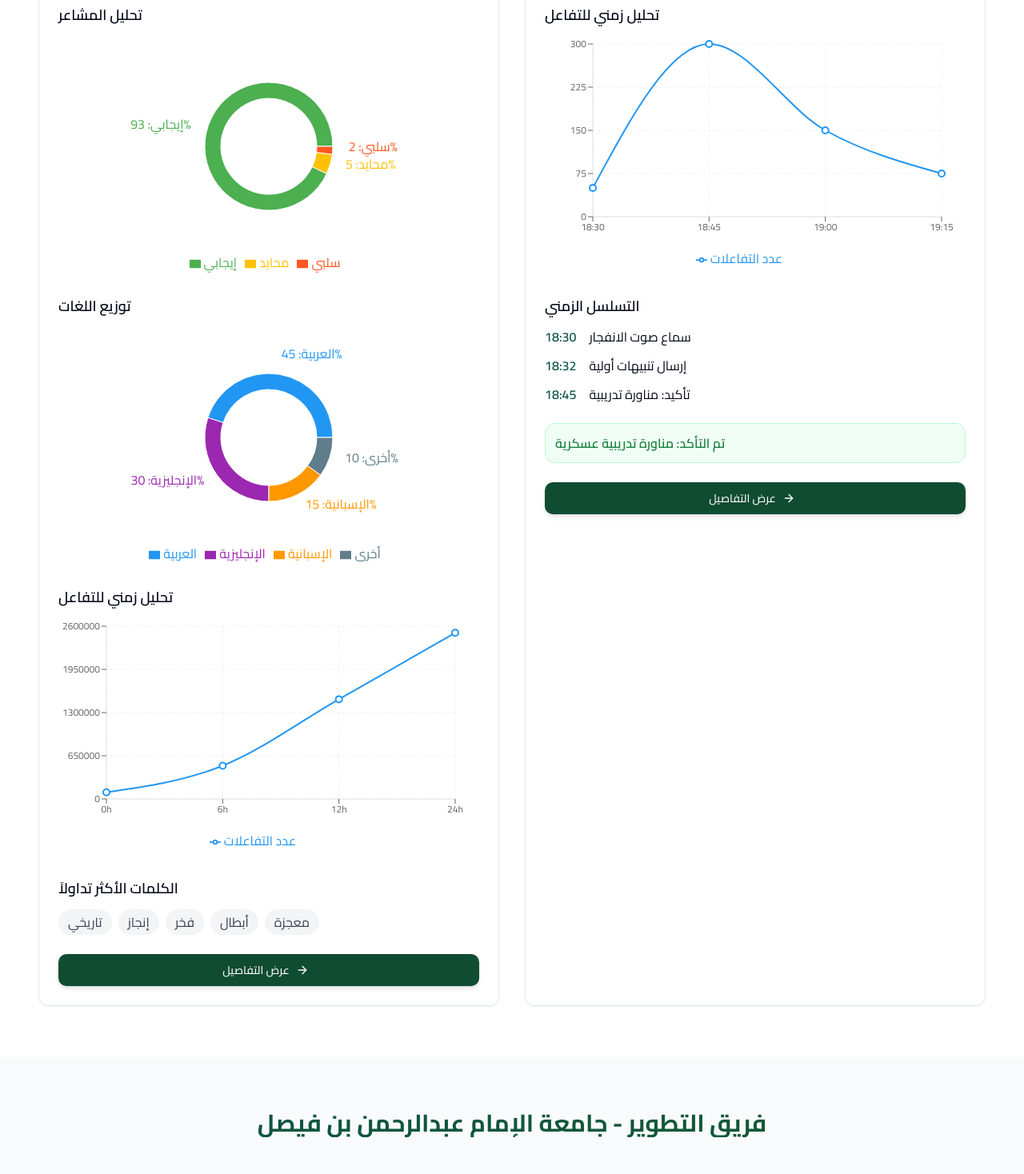
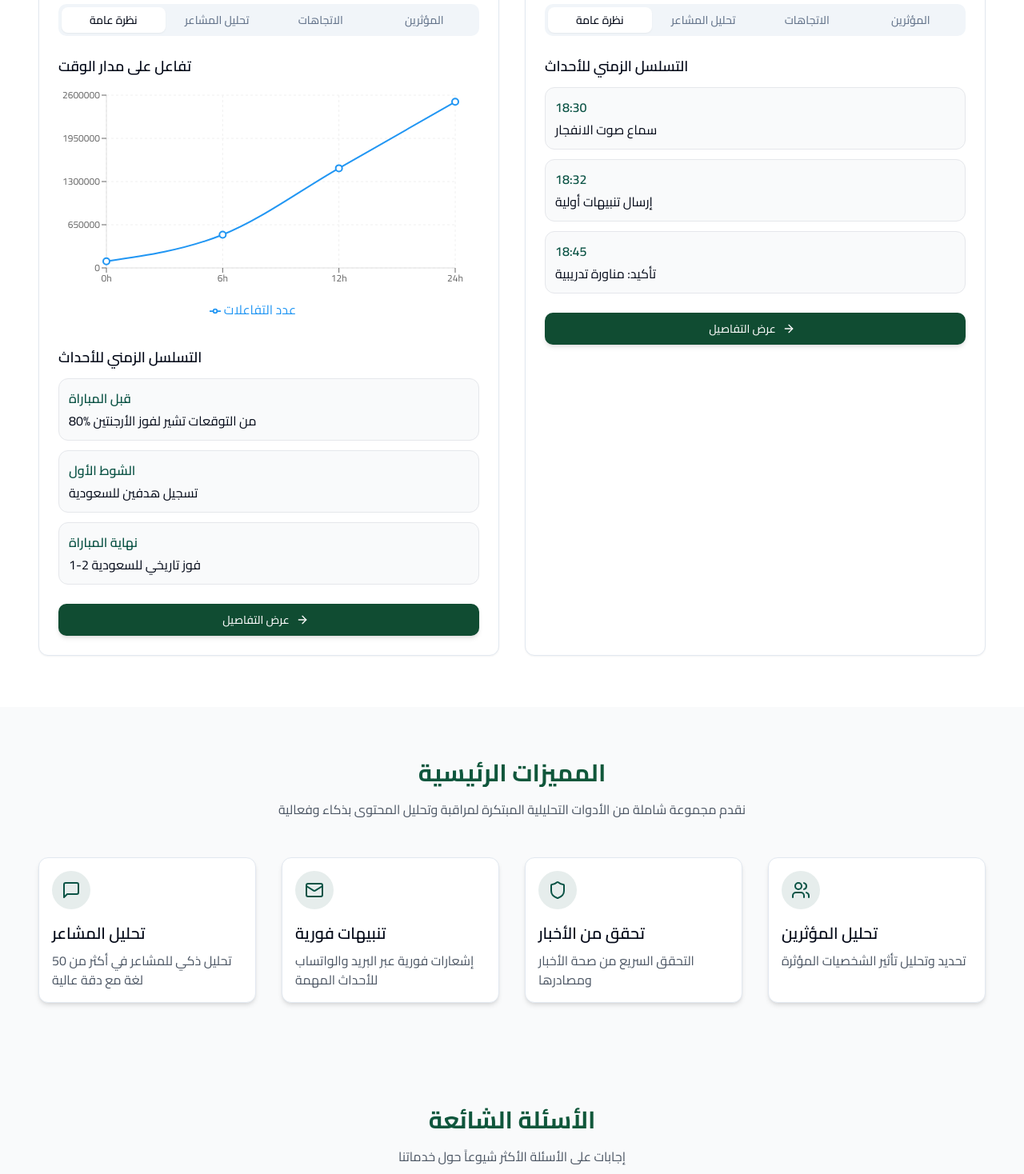
Before and after one commit to graudtion-project-iau/future-scope-insights, a React (Vite) app: page / in a window 1280 px wide. Shown: the part 1040-2508 px from the top of the page at 80% size. Built offline with nearby package versions, Linux system fonts and the light colour scheme; grey boxes are pictures that could not be loaded.

Commit message:
Refactor: Improve index page and results page
- Implement detailed reports for case studies.
- Update team member section with placeholder images.
- Enhance the main features section.
- Modify the footer and FAQ section.
- Adjust the results page to display detailed reports.

```diff
--- a/src/components/CaseStudy.tsx
+++ b/src/components/CaseStudy.tsx
@@ -1,8 +1,9 @@
 
-import React from 'react';
+import React, { useState } from 'react';
 import { Button } from '@/components/ui/button';
 import { ArrowRight } from 'lucide-react';
 import { Card, CardContent, CardDescription, CardFooter, CardHeader, CardTitle } from '@/components/ui/card';
+import { Tabs, TabsContent, TabsList, TabsTrigger } from "@/components/ui/tabs";
 import LineChart from './charts/LineChart';
 import PieChart from './charts/PieChart';
 
@@ -43,29 +44,55 @@ const CaseStudy: React.FC<CaseStudyProps> = ({ title, description, metrics, deta
         </div>
 
         {detailedReport && (
-          <div className="space-y-6">
+          <Tabs defaultValue="overview" className="w-full">
+            <TabsList className="grid w-full grid-cols-4 mb-6">
+              <TabsTrigger value="overview">نظرة عامة</TabsTrigger>
+              <TabsTrigger value="sentiment">تحليل المشاعر</TabsTrigger>
+              <TabsTrigger value="trends">الاتجاهات</TabsTrigger>
+              <TabsTrigger value="influencers">المؤثرين</TabsTrigger>
+            </TabsList>
+
+            <TabsContent value="overview" className="space-y-6">
+              {detailedReport.timeSeriesData && (
+                <div>
+                  <h4 className="text-lg font-semibold mb-3">تفاعل على مدار الوقت</h4>
+                  <LineChart
+                    data={detailedReport.timeSeriesData}
+                    lines={[{ dataKey: 'mentions', color: '#2196F3', name: 'عدد التفاعلات' }]}
+                    xAxisDataKey="time"
+                  />
+                </div>
+              )}
+
+              {detailedReport.timeline && (
+                <div>
+                  <h4 className="text-lg font-semibold mb-3">التسلسل الزمني للأحداث</h4>
+                  <div className="space-y-3">
+                    {detailedReport.timeline.map((item, index) => (
+                      <div key={index} className="p-3 bg-gray-50 rounded-lg border border-gray-200">
+                        <div className="text-saudi-green font-semibold mb-1">{item.time}</div>
+                        <div>{item.event}</div>
+                      </div>
+                    ))}
+                  </div>
+                </div>
+              )}
+            </TabsContent>
+
+            <TabsContent value="sentiment" className="space-y-6">
               {detailedReport.sentimentData && (
                 <div>
-                <h4 className="text-lg font-semibold mb-3">تحليل المشاعر</h4>
+                  <h4 className="text-lg font-semibold mb-3">توزيع المشاعر</h4>
                   <PieChart data={detailedReport.sentimentData} />
                 </div>
               )}
+            </TabsContent>
 
+            <TabsContent value="trends" className="space-y-6">
               {detailedReport.languageBreakdown && (
                 <div>
                   <h4 className="text-lg font-semibold mb-3">توزيع اللغات</h4>
                   <PieChart data={detailedReport.languageBreakdown} />
-              </div>
-            )}
-
-            {(detailedReport.timeSeriesData || detailedReport.mentionsTimeline) && (
-              <div>
-                <h4 className="text-lg font-semibold mb-3">تحليل زمني للتفاعل</h4>
-                <LineChart
-                  data={detailedReport.timeSeriesData || detailedReport.mentionsTimeline || []}
-                  lines={[{ dataKey: 'mentions', color: '#2196F3', name: 'عدد التفاعلات' }]}
-                  xAxisDataKey="time"
-                />
                 </div>
               )}
 
@@ -81,27 +108,33 @@ const CaseStudy: React.FC<CaseStudyProps> = ({ title, description, metrics, deta
                   </div>
                 </div>
               )}
+            </TabsContent>
 
-            {detailedReport.timeline && (
+            <TabsContent value="influencers" className="space-y-6">
               <div>
-                <h4 className="text-lg font-semibold mb-3">التسلسل الزمني</h4>
-                <div className="space-y-3">
-                  {detailedReport.timeline.map((item, index) => (
-                    <div key={index} className="flex items-center gap-4">
-                      <div className="text-saudi-green font-semibold">{item.time}</div>
-                      <div>{item.event}</div>
+                <h4 className="text-lg font-semibold mb-3">أبرز المؤثرين في النقاش</h4>
+                <div className="grid gap-4">
+                  {detailedReport.influencers?.map((influencer, index) => (
+                    <div key={index} className="flex items-center gap-4 p-4 bg-gray-50 rounded-lg border border-gray-200">
+                      <img
+                        src={influencer.avatar}
+                        alt={influencer.name}
+                        className="w-12 h-12 rounded-full object-cover"
+                      />
+                      <div>
+                        <div className="font-semibold">{influencer.name}</div>
+                        <div className="text-sm text-gray-500">{influencer.followers} متابع</div>
+                      </div>
+                      <div className="ml-auto">
+                        <div className="text-saudi-green font-semibold">{influencer.engagementRate}%</div>
+                        <div className="text-sm text-gray-500">نسبة التفاعل</div>
+                      </div>
                     </div>
                   ))}
                 </div>
               </div>
-            )}
-
-            {detailedReport.verificationStatus && (
-              <div className="mt-4 p-3 bg-green-50 rounded-lg border border-green-200">
-                <p className="text-green-700 font-semibold">{detailedReport.verificationStatus}</p>
-              </div>
-            )}
-          </div>
+            </TabsContent>
+          </Tabs>
         )}
       </CardContent>
 
--- a/src/pages/Index.tsx
+++ b/src/pages/Index.tsx
@@ -1,6 +1,6 @@
 import React from 'react';
 import { useNavigate } from 'react-router-dom';
-import { MessageSquare, BarChart3, Globe2, Users, ChevronDown, Bell, Mail, Shield, Search } from 'lucide-react';
+import { MessageSquare, BarChart3, Globe2, Users, Bell, Mail, Shield, Search } from 'lucide-react';
 import Navbar from '@/components/Navbar';
 import Footer from '@/components/Footer';
 import SearchBar from '@/components/SearchBar';
@@ -14,39 +14,6 @@ const Index = () => {
   const handleExampleClick = (query: string) => {
     navigate(`/results?q=${encodeURIComponent(query)}`);
   };
-
-  const teamMembers = [
-    {
-      name: "حاتم العتيبي",
-      role: "Full Stack & AI Engineer",
-      description: "مطور متكامل مع خبرة في الذكاء الاصطناعي. ساهم في تطوير واجهة المستخدم والخلفية، مع تخصص في هندسة عكسية لـ Twitter API وتقنيات استخراج البيانات.",
-      image: "/team/hatem.jpg"
-    },
-    {
-      name: "عمر الصحفي",
-      role: "AI Engineer",
-      description: "مهندس ذكاء اصطناعي متخصص في تطوير خوارزميات التعلم الآلي ومعالجة اللغات الطبيعية لتحليل وفهم المحتوى عبر منصات التواصل الاجتماعي.",
-      image: "/team/omar.jpg"
-    },
-    {
-      name: "مشاري التميمي",
-      role: "Data Engineer",
-      description: "خبير في تحليل البيانات وتطوير خطوط معالجة البيانات. متخصص في بناء أنظمة معالجة البيانات الضخمة وتحويلها إلى رؤى قابلة للتنفيذ.",
-      image: "/team/meshari.jpg"
-    },
-    {
-      name: "عبدالرحمن",
-      role: "Data Analyst",
-      description: "متخصص في استخراج وتحليل البيانات، مع خبرة في تطوير حلول Web Scraping وتحليل البيانات المجمعة لاستخراج الرؤى القيمة.",
-      image: "/team/abdulrahman.jpg"
-    },
-    {
-      name: "نايف الصحفي",
-      role: "Design Engineer",
-      description: "مهندس تصميم وواجهة أمامية، متخصص في إنشاء تجارب مستخدم جذابة وسلسة مع التركيز على التصميم التفاعلي.",
-      image: "/team/naif.jpg"
-    }
-  ];
 
   const caseStudies = [
     {
@@ -75,7 +42,17 @@ const Index = () => {
           { time: '12h', mentions: 1500000 },
           { time: '24h', mentions: 2500000 }
         ],
-        topKeywords: ['تاريخي', 'إنجاز', 'فخر', 'أبطال', 'معجزة']
+        topKeywords: ['تاريخي', 'إنجاز', 'فخر', 'أبطال', 'معجزة'],
+        timeline: [
+          { time: "قبل المباراة", event: "80% من التوقعات تشير لفوز الأرجنتين" },
+          { time: "الشوط الأول", event: "تسجيل هدفين للسعودية" },
+          { time: "نهاية المباراة", event: "فوز تاريخي للسعودية 2-1" }
+        ],
+        influencers: [
+          { name: "محمد السهلاوي", followers: "1.2M", engagementRate: 8.5, avatar: "https://randomuser.me/api/portraits/men/1.jpg" },
+          { name: "عبدالله المالكي", followers: "800K", engagementRate: 7.2, avatar: "https://randomuser.me/api/portraits/men/2.jpg" },
+          { name: "سارة الودعاني", followers: "650K", engagementRate: 6.8, avatar: "https://randomuser.me/api/portraits/women/1.jpg" }
+        ]
       }
     },
     {
@@ -103,8 +80,45 @@ const Index = () => {
           { time: '19:00', mentions: 150 },
           { time: '19:15', mentions: 75 }
         ],
-        verificationStatus: "تم التأكد: مناورة تدريبية عسكرية"
+        verificationStatus: "تم التأكد: مناورة تدريبية عسكرية",
+        influencers: [
+          { name: "فهد المطيري", followers: "500K", engagementRate: 5.5, avatar: "https://randomuser.me/api/portraits/men/3.jpg" },
+          { name: "نورة السعد", followers: "300K", engagementRate: 4.8, avatar: "https://randomuser.me/api/portraits/women/2.jpg" }
+        ]
       }
+    }
+  ];
+
+  const teamMembers = [
+    {
+      name: "حاتم العتيبي",
+      role: "Full Stack & AI Engineer",
+      description: "مطور متكامل مع خبرة في الذكاء الاصطناعي. ساهم في تطوير واجهة المستخدم والخلفية، مع تخصص في هندسة عكسية لـ Twitter API وتقنيات استخراج البيانات.",
+      image: "https://randomuser.me/api/portraits/men/1.jpg"
+    },
+    {
+      name: "عمر الصحفي",
+      role: "AI Engineer",
+      description: "مهندس ذكاء اصطناعي متخصص في تطوير خوارزميات التعلم الآلي ومعالجة اللغات الطبيعية لتحليل وفهم المحتوى عبر منصات التواصل الاجتماعي.",
+      image: "https://randomuser.me/api/portraits/men/2.jpg"
+    },
+    {
+      name: "مشاري التميمي",
+      role: "Data Engineer",
+      description: "خبير في تحليل البيانات وتطوير خطوط معالجة البيانات. متخصص في بناء أنظمة معالجة البيانات الضخمة وتحويلها إلى رؤى قابلة للتنفيذ.",
+      image: "https://randomuser.me/api/portraits/men/3.jpg"
+    },
+    {
+      name: "عبدالرحمن",
+      role: "Data Analyst",
+      description: "متخصص في استخراج وتحليل البيانات، مع خبرة في تطوير حلول Web Scraping وتحليل البيانات المجمعة لاستخراج الرؤى القيمة.",
+      image: "https://randomuser.me/api/portraits/men/4.jpg"
+    },
+    {
+      name: "نايف الصحفي",
+      role: "Design Engineer",
+      description: "مهندس تصميم وواجهة أمامية، متخصص في إنشاء تجارب مستخدم جذابة وسلسة مع التركيز على التصميم التفاعلي.",
+      image: "https://randomuser.me/api/portraits/men/5.jpg"
     }
   ];
 
@@ -116,8 +130,8 @@ const Index = () => {
         <div className="absolute inset-0 z-0">
           <div className="absolute animate-float opacity-10 top-20 right-10 text-6xl">🔍</div>
           <div className="absolute animate-float opacity-10 bottom-20 left-10 text-6xl" style={{ animationDelay: "1s" }}>📊</div>
-          <div className="absolute animate-float opacity-10 top-40 left-1/4 text-6xl" style={{ animationDelay: "1.5s" }}>📱</div>
-          <div className="absolute animate-float opacity-10 bottom-40 right-1/4 text-6xl" style={{ animationDelay: "2s" }}>💡</div>
+          <div className="absolute animate-float opacity-10 top-40 left-1/4 text-6xl" style={{ animationDelay: "1.5s" }}>⚡</div>
+          <div className="absolute animate-float opacity-10 bottom-40 right-1/4 text-6xl" style={{ animationDelay: "2s" }}>🔔</div>
         </div>
 
         <div className="container mx-auto relative z-10">
@@ -186,23 +200,10 @@ const Index = () => {
 
       <section className="py-16 bg-gray-50 px-4">
         <div className="container mx-auto">
-          <h2 className="text-3xl font-bold mb-12 text-center heading-gradient">
-            فريق التطوير - جامعة الإمام عبدالرحمن بن فيصل
-          </h2>
-          <div className="grid grid-cols-1 md:grid-cols-2 lg:grid-cols-3 gap-8">
-            {teamMembers.map((member, index) => (
-              <TeamMember key={index} {...member} />
-            ))}
-          </div>
-        </div>
-      </section>
-
-      <section className="py-16 bg-white px-4">
-        <div className="container mx-auto">
           <div className="text-center mb-12">
             <h2 className="text-3xl font-bold mb-4 heading-gradient">المميزات الرئيسية</h2>
             <p className="text-gray-600 max-w-2xl mx-auto">
-              توفر منصة FutureVision مجموعة واسعة من الأدوات التحليلية المبتكرة لمساعدتك على فهم العالم الرقمي
+              نقدم مجموعة شاملة من الأدوات التحليلية المبتكرة لمراقبة وتحليل المحتوى بذكاء وفعالية
             </p>
           </div>
 
@@ -212,23 +213,23 @@ const Index = () => {
                 <MessageSquare className="w-6 h-6 text-saudi-green" />
               </div>
               <h3 className="text-xl font-semibold mb-2">تحليل المشاعر</h3>
-              <p className="text-gray-600">تعرف على مشاعر الجمهور وآرائهم من خلال تحليل دقيق للمحتوى</p>
+              <p className="text-gray-600">تحليل ذكي للمشاعر في أكثر من 50 لغة مع دقة عالية</p>
             </div>
 
             <div className="dashboard-card animate-scale-in" style={{ animationDelay: '0.1s' }}>
               <div className="bg-saudi-green/10 w-12 h-12 rounded-full flex items-center justify-center mb-4">
-                <BarChart3 className="w-6 h-6 text-saudi-green" />
+                <Mail className="w-6 h-6 text-saudi-green" />
               </div>
-              <h3 className="text-xl font-semibold mb-2">تحليل الاتجاهات</h3>
-              <p className="text-gray-600">راقب الاتجاهات الناشئة والموضوعات الشائعة في الزمن الحقيقي</p>
+              <h3 className="text-xl font-semibold mb-2">تنبيهات فورية</h3>
+              <p className="text-gray-600">إشعارات فورية عبر البريد والواتساب للأحداث المهمة</p>
             </div>
 
             <div className="dashboard-card animate-scale-in" style={{ animationDelay: '0.2s' }}>
               <div className="bg-saudi-green/10 w-12 h-12 rounded-full flex items-center justify-center mb-4">
-                <Globe2 className="w-6 h-6 text-saudi-green" />
+                <Shield className="w-6 h-6 text-saudi-green" />
               </div>
-              <h3 className="text-xl font-semibold mb-2">تغطية عالمية</h3>
-              <p className="text-gray-600">استفد من تحليل البيانات بأكثر من 50 لغة من مختلف أنحاء العالم</p>
+              <h3 className="text-xl font-semibold mb-2">تحقق من الأخبار</h3>
+              <p className="text-gray-600">التحقق السريع من صحة الأخبار ومصادرها</p>
             </div>
 
             <div className="dashboard-card animate-scale-in" style={{ animationDelay: '0.3s' }}>
@@ -236,21 +237,9 @@ const Index = () => {
                 <Users className="w-6 h-6 text-saudi-green" />
               </div>
               <h3 className="text-xl font-semibold mb-2">تحليل المؤثرين</h3>
-              <p className="text-gray-600">تعرف على أهم المؤثرين وتأثيرهم على المحادثات والاتجاهات</p>
+              <p className="text-gray-600">تحديد وتحليل تأثير الشخصيات المؤثرة</p>
             </div>
           </div>
-        </div>
-      </section>
-
-      <section className="py-16 bg-saudi-green text-white px-4">
-        <div className="container mx-auto text-center">
-          <h2 className="text-3xl font-bold mb-6">ابدأ رحلتك مع FutureVision اليوم</h2>
-          <p className="text-white/80 max-w-2xl mx-auto mb-8">
-            انضم إلى آلاف العملاء الذين يستخدمون منصتنا للحصول على رؤى قيمة من بيانات و��ائل التواصل الاجتماعي
-          </p>
-          <Button className="bg-white text-saudi-green hover:bg-saudi-gold hover:text-white transition-all px-8 py-6 text-lg rounded-full shadow-lg">
-            سجل الآن مجاناً
-          </Button>
         </div>
       </section>
 
@@ -259,42 +248,53 @@ const Index = () => {
           <div className="text-center mb-12">
             <h2 className="text-3xl font-bold mb-4 heading-gradient">الأسئلة الشائعة</h2>
             <p className="text-gray-600 max-w-2xl mx-auto">
-              إليك إجابات على بعض الأسئلة الأكثر شيوعاً حول منصة FutureVision
+              إجابات على الأسئلة الأكثر شيوعاً حول خدماتنا
             </p>
           </div>
 
           <div className="max-w-3xl mx-auto">
             <div className="space-y-4">
-              <div className="dashboard-card cursor-pointer">
-                <div className="flex justify-between items-center">
-                  <h3 className="text-lg font-semibold">كيف يمكنني البدء باستخدام المنصة؟</h3>
-                  <ChevronDown className="w-5 h-5 text-gray-500" />
+              {[
+                {
+                  q: "كيف يمكنني البدء باستخدام المنصة؟",
+                  a: "ببساطة قم بإنشاء حساب جديد مجاني، وابدأ في استكشاف البيانات والتحليلات المتاحة."
+                },
+                {
+                  q: "ما هي مصادر البيانات التي تعتمد عليها المنصة؟",
+                  a: "نجمع البيانات من مختلف منصات التواصل الاجتماعي مثل X، Reddit، Meta، وGoogle Search."
+                },
+                {
+                  q: "كم عدد اللغات المدعومة في المنصة؟",
+                  a: "تدعم منصتنا أكثر من 50 لغة عالمية، مما يتيح تحليل المحتوى من مختلف الثقافات."
+                },
+                {
+                  q: "كيف يتم إرسال التنبيهات؟",
+                  a: "نرسل تنبيهات فورية عبر البريد الإلكتروني والواتساب للأحداث المهمة التي تهمك."
+                },
+                {
+                  q: "ما مدى دقة التحليلات؟",
+                  a: "نستخدم خوارزميات متقدمة للذكاء الاصطناعي تحقق دقة تصل إلى 95% في تحليل المشاعر والمحتوى."
+                }
+              ].map((faq, index) => (
+                <div key={index} className="dashboard-card transition-all hover:shadow-md">
+                  <button className="w-full text-left">
+                    <h3 className="text-lg font-semibold">{faq.q}</h3>
+                    <p className="mt-2 text-gray-600">{faq.a}</p>
+                  </button>
                 </div>
-                <div className="mt-2 text-gray-600">
-                  ببساطة قم بإنشاء حساب جديد، واختر الخطة المناسبة، ثم ابدأ البحث واستكشاف البيانات والرؤى التحليلية.
-                </div>
-              </div>
+              ))}
+            </div>
+          </div>
+        </div>
+      </section>
 
-              <div className="dashboard-card cursor-pointer">
-                <div className="flex justify-between items-center">
-                  <h3 className="text-lg font-semibold">ما هي مصادر البيانات التي تعتمد عليها المنصة؟</h3>
-                  <ChevronDown className="w-5 h-5 text-gray-500" />
-                </div>
-                <div className="mt-2 text-gray-600">
-                  تجمع منصتنا البيانات من مختلف منصات التواصل الاجتماعي مثل X، Reddit، Meta، وGoogle Search، مما يضمن تغطية شاملة.
-                </div>
-              </div>
-
-              <div className="dashboard-card cursor-pointer">
-                <div className="flex justify-between items-center">
-                  <h3 className="text-lg font-semibold">كم عدد اللغات المدعومة في المنصة؟</h3>
-                  <ChevronDown className="w-5 h-5 text-gray-500" />
-                </div>
-                <div className="mt-2 text-gray-600">
-                  تدعم منصتنا أكثر من 50 لغة حول العالم، مما يتيح لك تحليل المحتوى والحصول على رؤى من مختلف الثقافات واللغات.
-                </div>
-              </div>
-            </div>
+      <section className="py-16 bg-white px-4">
+        <div className="container mx-auto text-center">
+          <h2 className="text-3xl font-bold mb-6">فريق التطوير - جامعة الإمام عبدالرحمن بن فيصل</h2>
+          <div className="grid grid-cols-1 md:grid-cols-2 lg:grid-cols-3 gap-8">
+            {teamMembers.map((member, index) => (
+              <TeamMember key={index} {...member} />
+            ))}
           </div>
         </div>
       </section>
```
Also changed, not shown: src/components/Footer.tsx (+5 -7 lines). Lines whose indentation alone changed are shown as unchanged.
